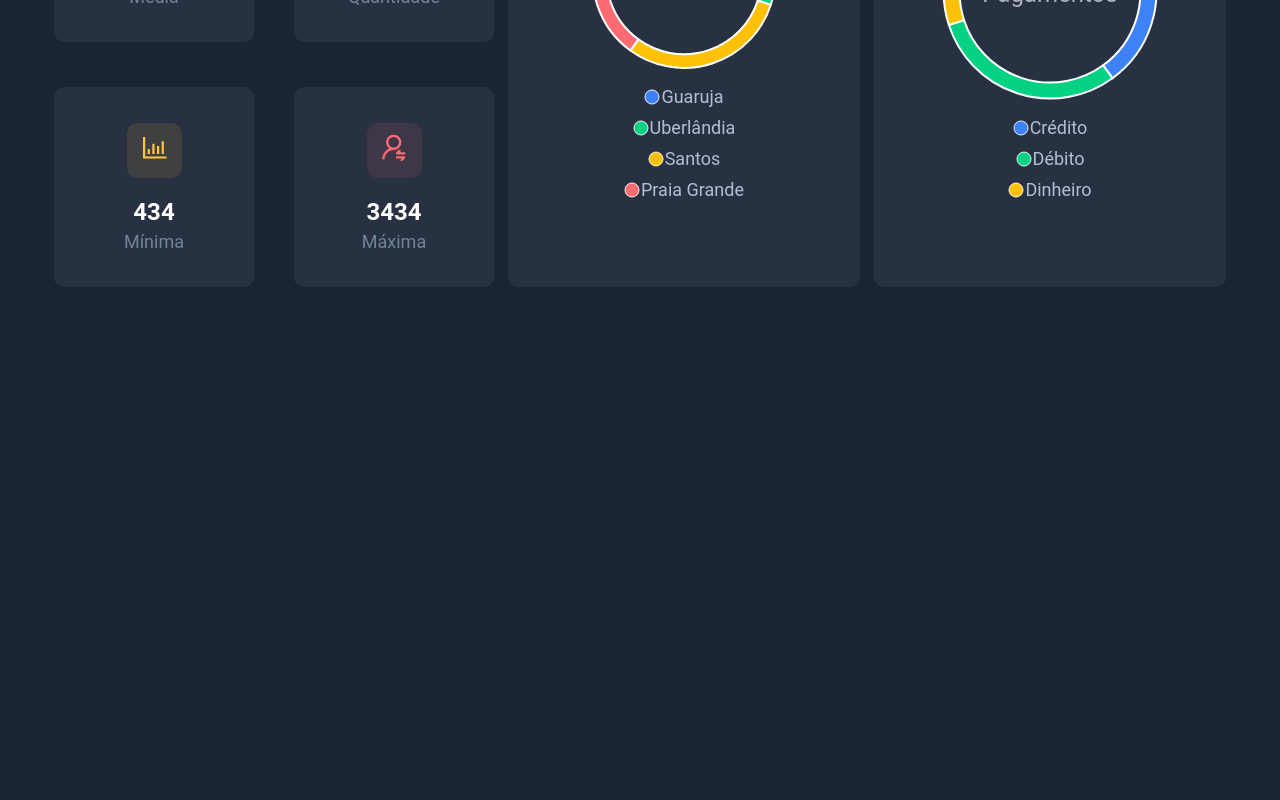
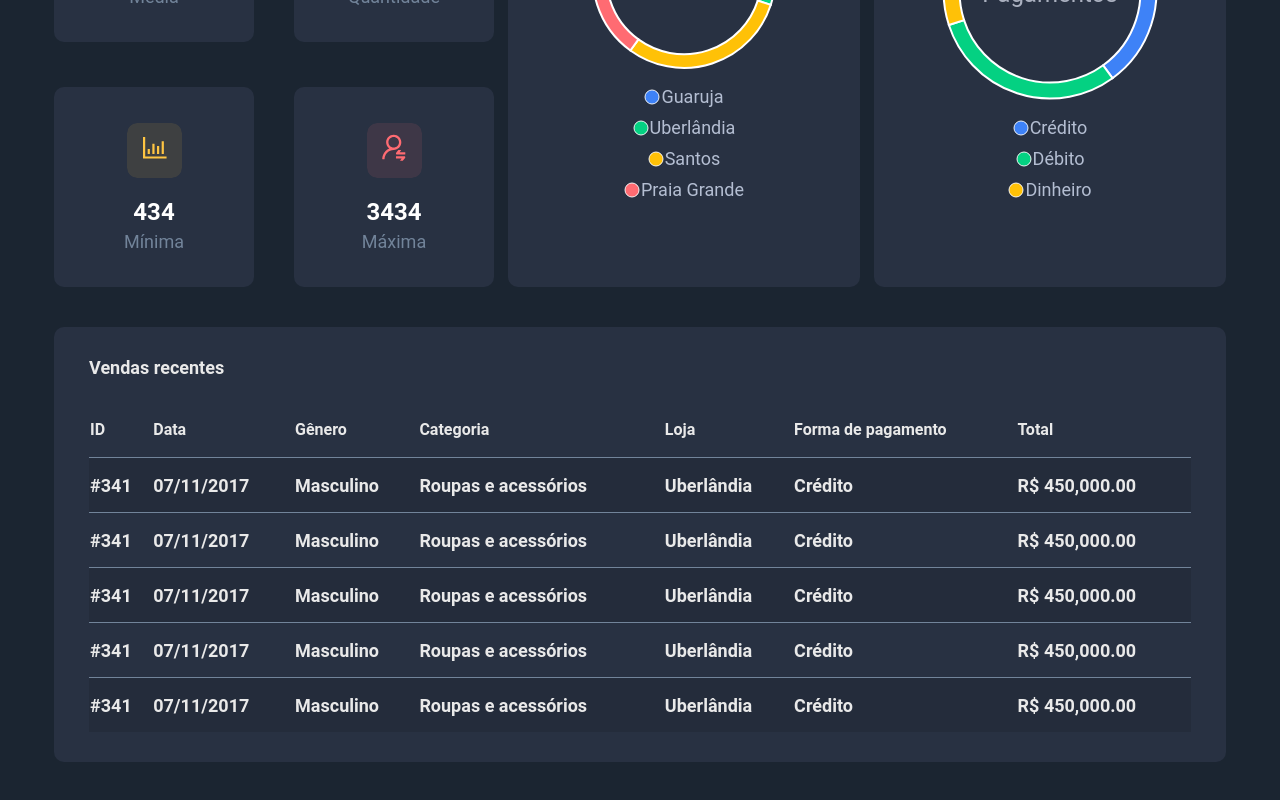
Before and after one commit to thiagobsdev/dssales, a React app in the folder dssales-frontend/: page / in a window 1280 px wide. Shown: the part 816-1616 px from the top of the page. Before the commit the page ends 1143 px from the top, so only its background shows below. Built offline with nearby package versions, Linux system fonts and the light colour scheme; the HTML template or start-up script is replaced by a standard one.

Commit message:
ADD Sales Table Component

```diff
--- a/dssales-frontend/src/App.tsx
+++ b/dssales-frontend/src/App.tsx
@@ -5,6 +5,7 @@
 import PieChartCard from './components/pie-chart-card'
 import SalesByDate from './components/sales-by-date'
 import SalesSummary from './components/sales-summary'
+import SalesTable from './components/sales-table'
 
 function App() {
 
@@ -20,6 +21,7 @@
           <PieChartCard name='Lojas' labels={['Guaruja','Uberlândia','Santos','Praia Grande']} series={[10,20,30,40]} />
           <PieChartCard name='Pagamentos' labels={['Crédito', 'Débito', 'Dinheiro']} series={[40,30,30]} />
         </div>
+        <SalesTable />
       </div>
     </>
   )
--- /dev/null
+++ b/dssales-frontend/src/components/sales-table/index.tsx
@@ -0,0 +1,71 @@
+import "./styles.css"
+
+function SalesTable() {
+  return (
+    <div className="sales-table-container base-card">
+        <h3 className="sales-table-title" >Vendas recentes</h3>
+        <table className="sales-table">
+          <thead>
+            <tr>
+              <th>ID</th>
+              <th>Data</th>
+              <th>Gênero</th>
+              <th>Categoria</th>
+              <th>Loja</th>
+              <th>Forma de pagamento</th>
+              <th>Total</th>
+            </tr>
+          </thead>
+          <tbody>
+            <tr>
+              <td>#341</td>
+              <td>07/11/2017</td>
+              <td>Masculino</td>
+              <td>Roupas e acessórios	</td>
+              <td>Uberlândia</td>
+              <td>Crédito</td>
+              <td>R$ 450,000.00</td>
+            </tr>
+            <tr>
+              <td>#341</td>
+              <td>07/11/2017</td>
+              <td>Masculino</td>
+              <td>Roupas e acessórios	</td>
+              <td>Uberlândia</td>
+              <td>Crédito</td>
+              <td>R$ 450,000.00</td>
+            </tr>
+            <tr>
+              <td>#341</td>
+              <td>07/11/2017</td>
+              <td>Masculino</td>
+              <td>Roupas e acessórios	</td>
+              <td>Uberlândia</td>
+              <td>Crédito</td>
+              <td>R$ 450,000.00</td>
+            </tr>
+            <tr>
+              <td>#341</td>
+              <td>07/11/2017</td>
+              <td>Masculino</td>
+              <td>Roupas e acessórios	</td>
+              <td>Uberlândia</td>
+              <td>Crédito</td>
+              <td>R$ 450,000.00</td>
+            </tr>
+            <tr>
+              <td>#341</td>
+              <td>07/11/2017</td>
+              <td>Masculino</td>
+              <td>Roupas e acessórios	</td>
+              <td>Uberlândia</td>
+              <td>Crédito</td>
+              <td>R$ 450,000.00</td>
+            </tr>
+          </tbody>
+        </table>
+    </div>
+  )
+}
+
+export default SalesTable
--- /dev/null
+++ b/dssales-frontend/src/components/sales-table/styles.css
@@ -0,0 +1,52 @@
+.sales-table-container {
+  margin-bottom: 50px;
+  padding: 30px 35px;
+}
+
+.sales-table-title {
+  color: var(--title-table-color);
+  font-family: Roboto;
+  font-size: 18px;
+  font-weight: 700;
+  line-height: 21px;
+  letter-spacing: 0em;
+  text-align: left;
+  margin-bottom: 24px;
+
+}
+
+.sales-table {
+  width: 100%;
+  border-spacing: 0;
+}
+
+.sales-table thead th {
+  text-align: left;
+  height: 55px;
+  font-size: 16px;
+  line-height: 19px;
+  letter-spacing: 0em;
+}
+
+.sales-table tbody td {
+  height: 55px;
+  border-top: 1px solid var(--border-table-color);
+  font-size: 18px;
+  font-weight: 700;
+  line-height: 21px;
+  letter-spacing: 0em;
+  text-align: left;
+  transition: background .2s;
+}
+
+.sales-table tbody tr:hover > td {
+    background-color: var(--border-gray);
+}
+
+.sales-table tbody tr:nth-child(even) {
+  background-color: var(--primary-color);
+}
+
+.sales-table tbody tr:nth-child(odd) {
+  background-color: rgba(0, 0, 0, 0.1);
+}
--- a/dssales-frontend/src/index.css
+++ b/dssales-frontend/src/index.css
@@ -11,6 +11,8 @@
   --green-font-color: #08b976;
   --white-font-color: #FFFFFF;
   --label-font-color: #72849A;
+  --title-table-color: #E9E9E9;
+  --border-table-color: #72849A;
 }
 body{
   margin: 0;
```
